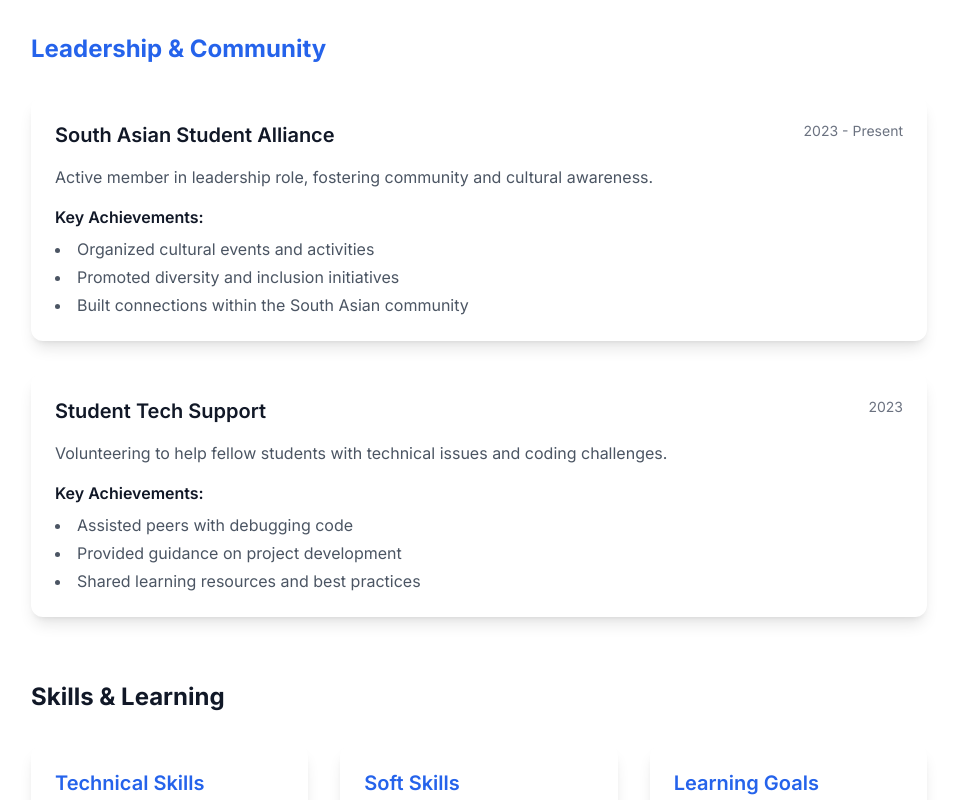
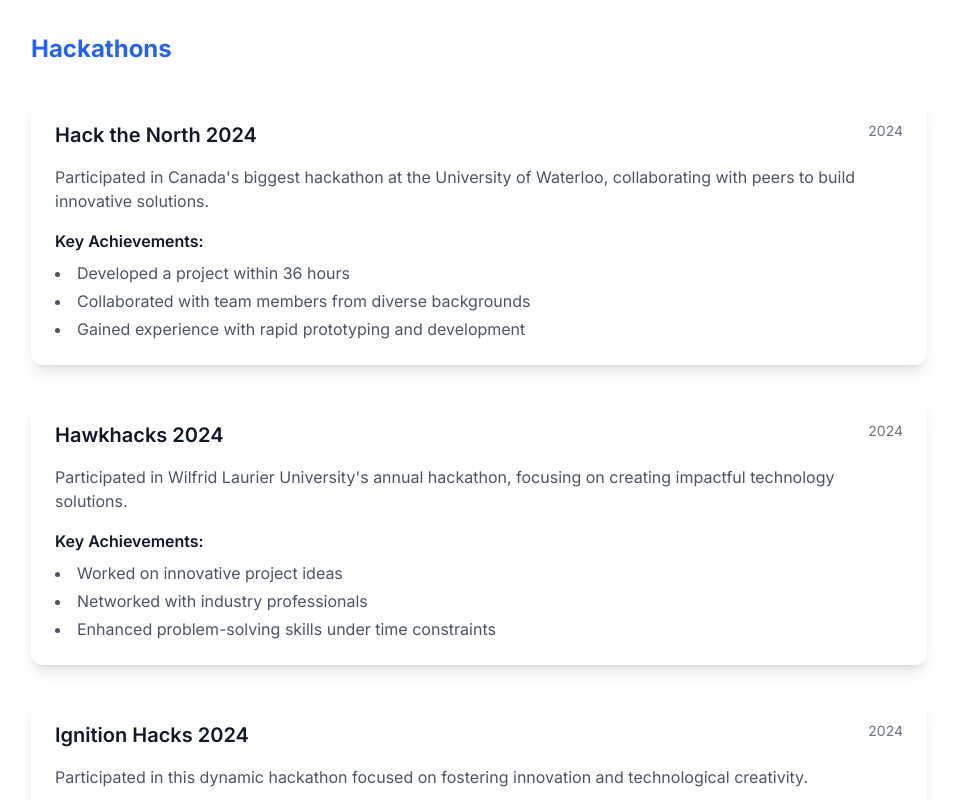
Before and after one commit to IshaanD-RX6600/IshaanDhiman, a Next.js app: page /activities in a window 1280 px wide. Shown: the part 1220-2020 px from the top of the page, without its empty margins (161-1116 px from the left). Built offline with nearby package versions, Linux system fonts and the light colour scheme.

Commit message:
Add new activities to Activities page: STEAM Club and South Asian Student Alliance

```diff
--- a/src/app/activities/page.tsx
+++ b/src/app/activities/page.tsx
@@ -38,6 +38,41 @@
             'Built this portfolio website using Next.js',
             'Created small utility applications',
             'Experimenting with AI/ML projects'
+          ]
+        }
+      ]
+    },
+    {
+      category: 'Hackathons',
+      items: [
+        {
+          title: 'Hack the North 2024',
+          period: '2024',
+          description: 'Participated in Canada\'s biggest hackathon at the University of Waterloo, collaborating with peers to build innovative solutions.',
+          achievements: [
+            'Developed a project within 36 hours',
+            'Collaborated with team members from diverse backgrounds',
+            'Gained experience with rapid prototyping and development'
+          ]
+        },
+        {
+          title: 'Hawkhacks 2024',
+          period: '2024',
+          description: 'Participated in Wilfrid Laurier University\'s annual hackathon, focusing on creating impactful technology solutions.',
+          achievements: [
+            'Worked on innovative project ideas',
+            'Networked with industry professionals',
+            'Enhanced problem-solving skills under time constraints'
+          ]
+        },
+        {
+          title: 'Ignition Hacks 2024',
+          period: '2024',
+          description: 'Participated in this dynamic hackathon focused on fostering innovation and technological creativity.',
+          achievements: [
+            'Developed solutions to real-world problems',
+            'Engaged in workshops and mentorship sessions',
+            'Practiced pitching and presentation skills'
           ]
         }
       ]
```
